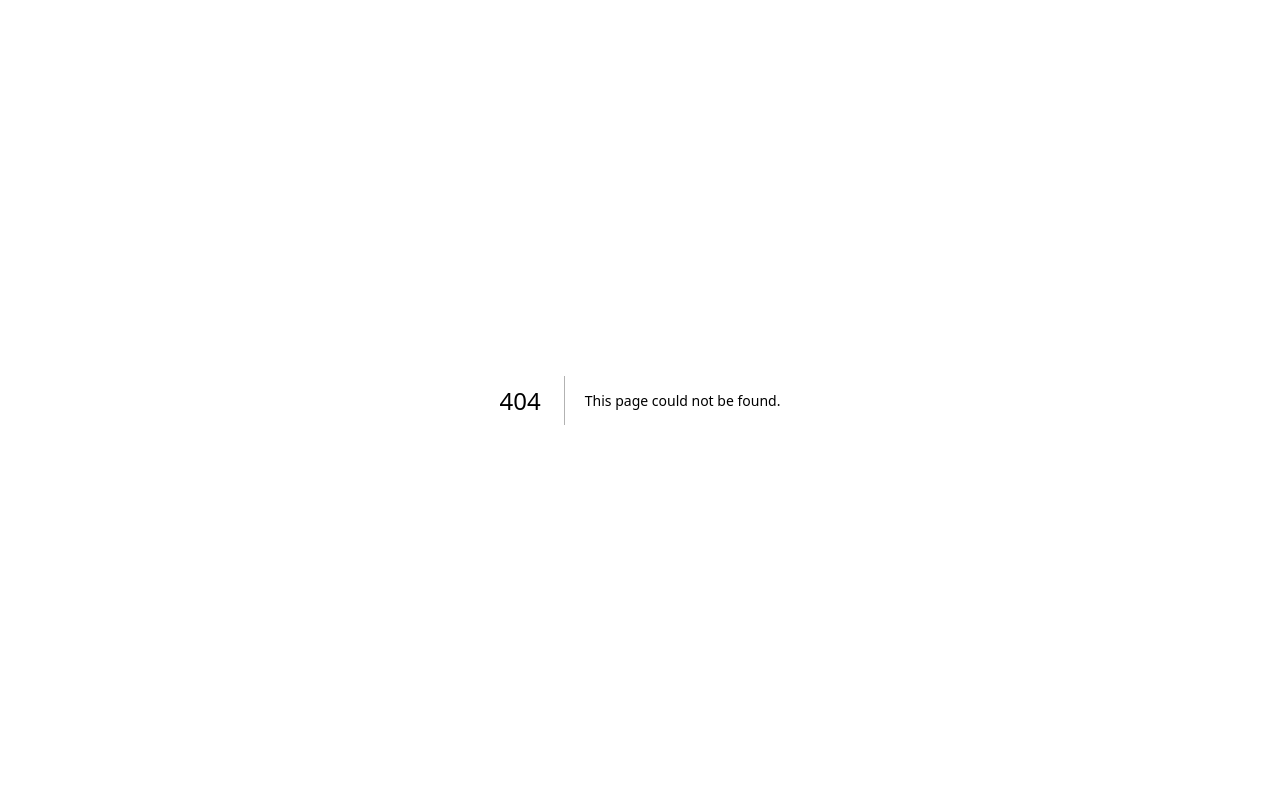
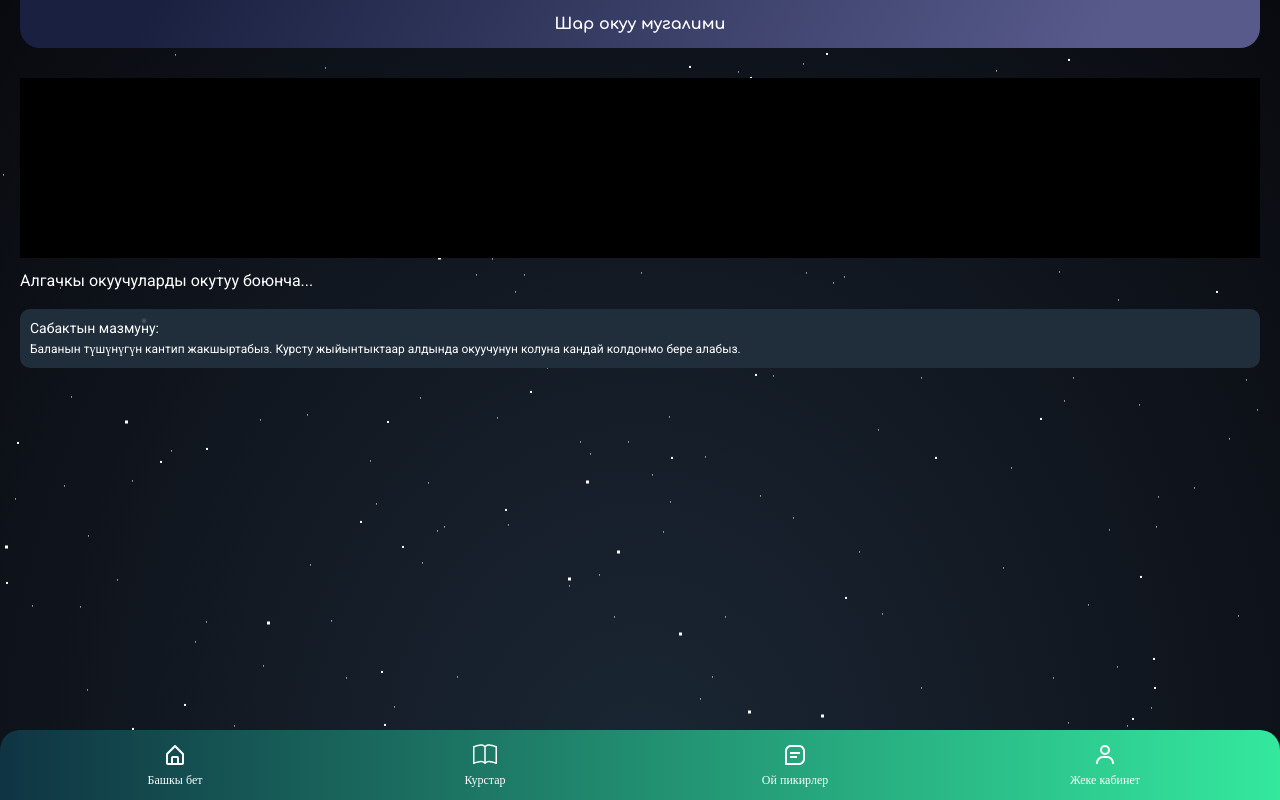
Before and after one commit to janbolot-web/evrika-next, a Next.js app: page /video/1 in a window 1280 px wide. Before the commit this address had no page. Built offline with nearby package versions, Linux system fonts and the light colour scheme.

Commit message:
videoPage

```diff
--- a/components/Header/header.module.scss
+++ b/components/Header/header.module.scss
@@ -1,6 +1,6 @@
 .header {
   width: 100%;
-  height: 75px;
+  height: 70px;
   position: fixed;
   left: 0;
   bottom: 0;
--- a/components/Layout.jsx
+++ b/components/Layout.jsx
@@ -3,7 +3,7 @@ import Header from './Header'
 const Layout = ({ children }) => {
   return (
     <div>
-      <main>
+      <main className='main'>
         {children}
       </main>
       <Header />
--- a/pages/course/[id].jsx
+++ b/pages/course/[id].jsx
@@ -29,8 +29,9 @@ const Course = () => {
               Сатып алуу </button>
           </div>
           <div className={style.courseDescr}>
-            <p>Учурдагы билим берүү системасы азыркы балдардын табиятына жооп бере албай калганына күндөн күнгө күбө болуудабыз. <br /><br />
-              &nbsp;&nbsp; Азыркы Z жана альфа муунунун талаптары, кызыгуусу таптакыр башка. Бул көйгөйлүү маселеге чечим катары шар окуу курсу негизделип чыкты. Азыркы балдардын табиятын (психология, физиология ж.б.) эске алуу менен түзүлгөн, окуучулардын шар окуп кетүүсүнө кыска убакытта эффективдүү жыйынтык берген методиканы сунуштайбыз.
+            <span>Курс тууралуу маалымат: </span> <br /><br />
+            <p>&nbsp; Учурдагы билим берүү системасы азыркы балдардын табиятына жооп бере албай калганына күндөн күнгө күбө болуудабыз. <br /><br />
+              &nbsp; Азыркы Z жана альфа муунунун талаптары, кызыгуусу таптакыр башка. Бул көйгөйлүү маселеге чечим катары шар окуу курсу негизделип чыкты. Азыркы балдардын табиятын (психология, физиология ж.б.) эске алуу менен түзүлгөн, окуучулардын шар окуп кетүүсүнө кыска убакытта эффективдүү жыйынтык берген методиканы сунуштайбыз.
             </p>
           </div>
         </div>
--- a/pages/course/course.module.scss
+++ b/pages/course/course.module.scss
@@ -1,3 +1,4 @@
+@import url(https://fonts.googleapis.com/css?family=Raleway:200,300,regular,500,600,700);
 .course {
   &Header {
     background-image: linear-gradient(
@@ -40,38 +41,46 @@
     z-index: -1;
   }
 
-  &Block{
+  &Block {
     text-align: center;
   }
 
   &Video {
-    width: 80%;
+    width: 100%;
     margin: 0 auto;
     iframe {
       border: 0;
       width: 100%;
-      height: 180px;
+      height: 215px;
     }
   }
 
-  &Btn{
-    width: 60%;
-    background: #FFE100;
+  &Btn {
+    width: 80%;
+    background: #ffe100;
     color: #000;
     padding: 12px 20px;
-    border-radius: 5px;
+    border-radius:  15px;
     margin-top: 30px;
     font-size: 16px;
     font-weight: 700;
   }
 
-  &Descr{
-    margin-top:20px;
-    padding: 0 20px;
+  &Descr {
+    margin-top: 40px;
+    padding: 25px 20px;
+    border-radius: 20px;
+    color: #000;
     font-size: 16px;
     line-height: 1.1;
     color: #fff;
     text-align: left;
     font-family: nunito;
+    background-image: linear-gradient(to top, #09203f 0%, #537895 100%);
+    background-image: linear-gradient(to top, #1763e6 0%, #04befe 100%);
+    span {
+      font-size: 18px;
+      font-weight: 700;
+    }
   }
 }
--- /dev/null
+++ b/pages/video/[id].jsx
@@ -0,0 +1,29 @@
+import Layout from '../../components/Layout'
+import style from './video.module.scss'
+
+const Video = () => {
+  return (
+    <Layout>
+      <div className={style.video}>
+      <div className="container">
+        <div className={style.videoHeader}>
+          Шар окуу мугалими
+        </div>
+        <div className={style.videoPlayer}>
+
+        </div>
+        <h1 className={style.videoTitle}>
+          {/* <span>Сабактын темасы:</span> <br /> */}
+        Алгачкы окуучуларды окутуу боюнча...
+        </h1>
+        <p className={style.videoDescr}>
+          <span>Сабактын мазмуну:</span> <br />
+          Баланын түшүнүгүн кантип жакшыртабыз. Курсту жыйынтыктаар алдында окуучунун колуна кандай колдонмо бере алабыз.
+        </p>
+      </div>
+    </div>
+    </Layout>
+  )
+}
+
+export default Video
--- /dev/null
+++ b/pages/video/video.module.scss
@@ -0,0 +1,48 @@
+@import url(https://fonts.googleapis.com/css?family=Roboto:100,100italic,300,300italic,regular,italic,500,500italic,700,700italic,900,900italic);
+.video {
+  color: #fff;
+  &Header {
+    font-family: Comfortaa;
+    background-image: linear-gradient(
+      120deg,
+      rgba(26, 33, 64, 1) 10.9%,
+      rgb(87, 90, 139) 87.1%
+    );
+    padding: 15px 0px;
+    border-radius: 0px 0px 20px 20px;
+    text-align: center;
+    font-weight: 700;
+    margin-bottom: 30px;
+  }
+
+  &Player {
+    background-color: #000;
+    width: 100%;
+    height: 180px;
+  }
+  &Title {
+    font-size: 16px;
+    font-family: roboto;
+    font-weight: 400;
+    margin-top: 15px;
+    line-height: 1;
+    margin-bottom: 20px;
+    span {
+      line-height: 2;
+      font-size: 16px;
+    }
+  }
+  &Descr {
+    font-size: 12px;
+    font-family: roboto;
+    background-image: radial-gradient( circle farthest-corner at 10% 20%,  rgba(90,92,106,1) 0%, rgba(32,45,58,1) 0.3% );
+    padding: 5px 10px 10px;
+    border-radius: 10px;
+    line-height: 1.3;
+    font-weight: 400;
+    span {
+      line-height: 2;
+      font-size: 14px;
+    }
+  }
+}
--- a/styles/globals.scss
+++ b/styles/globals.scss
@@ -35,6 +35,10 @@ body {
 
 .container {
   padding: 0 20px;
+}
+
+.main{
+  padding-bottom: 100px;
 }
 
 button {
```
